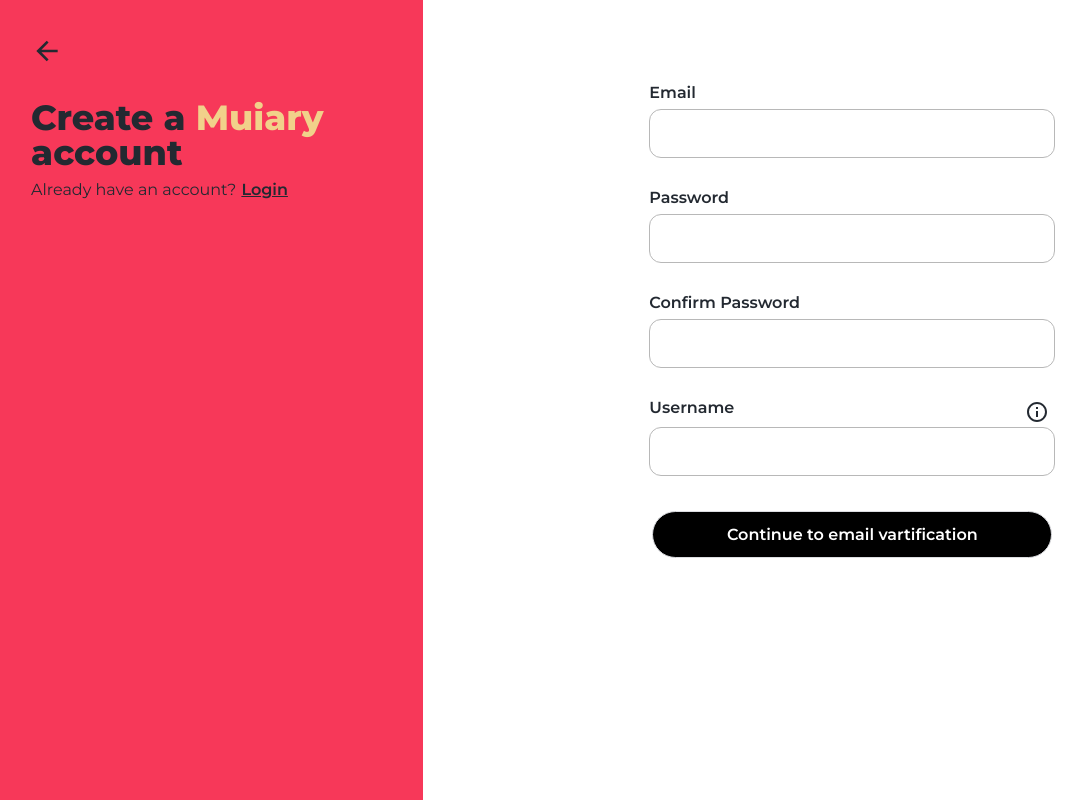
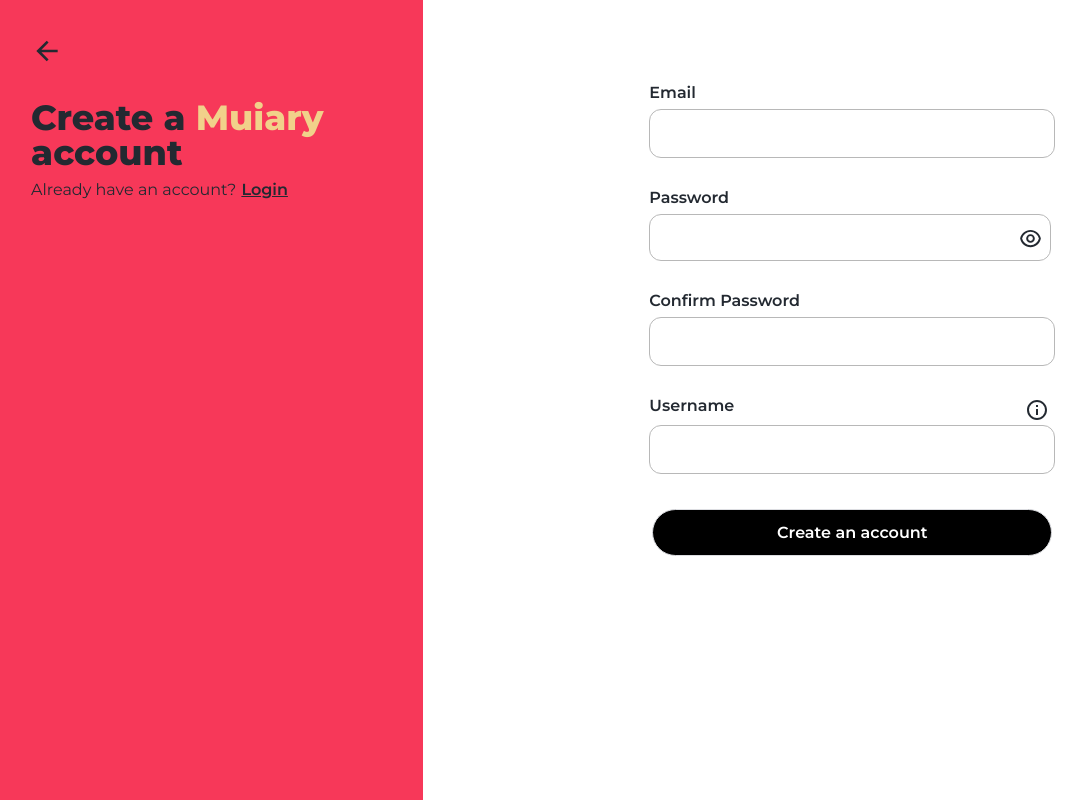
Before and after one commit to MinaJi/Muiary, a React (Create React App) app in the folder muiary-react-app/: page /signup in a window 1280 px wide. Shown: the whole page, without its empty margins (4-1090 px from the left). Built offline with nearby package versions, Linux system fonts and the light colour scheme; no server answers.

Commit message:
usermenu

```diff
--- a/muiary-react-app/src/components/MainHeader.jsx
+++ b/muiary-react-app/src/components/MainHeader.jsx
@@ -25,7 +25,7 @@
     width: 100%;
     position: fixed;
     padding-left: 15px;
-    z-index: 100; // 제일 최상단에 보이게 하기 위해 ?
+    z-index: 100;
     @media screen and (max-width: 900px) {
       border-bottom: 1px solid ${(props) => props.theme.borderColor};
     }
@@ -37,7 +37,7 @@
   border: 1px solid ${(props) => props.theme.borderColor};
   color: ${(props) => props.theme.textColor};
   border-radius: 10px;
-  width: 71px;
+  width: 72px;
   height: 40px;
   margin: 3px;
   cursor: pointer;
@@ -154,6 +154,7 @@
           </Box>
           <Box sx={{ display: { xs: "flex", md: "none" }, flexGrow: 1 }}>
             <Img
+              style={{ marginTop: "7px" }}
               src="/static/logoonlytext.png"
               alt="logo"
               onClick={() => navi("/")}
@@ -163,7 +164,6 @@
             {list.map((item, i) => (
               <TextBtn
                 key={i}
-                // onClick={handleCloseNavMenu}
                 onClick={() => navi(item.url)}
                 sx={{ my: 2, color: "black", display: "block" }}
               >
@@ -173,7 +173,7 @@
           </Box>
           <Box sx={{ flexGrow: 0, display: { xs: "none", md: "flex" } }}>
             {user ? (
-              <Btn onClick={() => navi("/mypage")}>Mypage</Btn>
+              <Btn onClick={() => navi("/mypage")}>My page</Btn>
             ) : (
               <Btn onClick={() => navi("/signup")}>Sign up</Btn>
             )}
@@ -182,7 +182,9 @@
             ) : (
               <Btn onClick={() => navi("/signin")}>Sign in</Btn>
             )}
-            <ToggleSwitch toggle={toggleTheme} mode={ThemeMode} />
+            <div style={{ marginTop: "5px" }}>
+              <ToggleSwitch toggle={toggleTheme} mode={ThemeMode} />
+            </div>
           </Box>
           <Box sx={{ flexGrow: 0, display: { xs: "flex", md: "none" } }}>
             <StyledIconBtn
--- a/muiary-react-app/src/components/SignupForm.jsx
+++ b/muiary-react-app/src/components/SignupForm.jsx
@@ -9,6 +9,8 @@
 import { formSchemas } from "../schemas";
 import { RiInformationLine, RiInformationFill } from "react-icons/ri";
 import { Tooltip } from "./tooltips/Tooltip";
+import { RiEyeLine, RiEyeOffLine } from "react-icons/ri";
+import { useState } from "react";
 
 const GridContainer = styled(Grid)`
   && {
@@ -45,6 +47,17 @@
   .input-div {
     margin-bottom: 8%;
   }
+  .password-input-wrapper {
+    border: ${(props) => props.theme.formBorder};
+    display: flex;
+    height: 45px;
+    width: 100%;
+    border-radius: 12px;
+    :focus-within {
+      outline: none;
+      border: 2px solid #f1d18a;
+    }
+  }
   input {
     border: ${(props) => props.theme.formBorder};
     height: 45px;
@@ -58,6 +71,26 @@
   .input-error,
   select.input-error {
     border: 1.5px solid #e11d48;
+  }
+  .input-error-pwd,
+  select.input-error-pwd {
+    border: 1.5px solid #e11d48;
+    display: flex;
+    height: 45px;
+    width: 100%;
+    border-radius: 12px;
+    :focus-within {
+      outline: none;
+      border: 2px solid #f1d18a;
+    }
+  }
+  .eye-icon {
+    cursor: pointer;
+    font-size: 23px;
+    margin-top: 0.7rem;
+    box-sizing: inherit;
+    align-items: flex-end;
+    margin-right: 2%;
   }
   .i-icon {
     font-size: 24px;
@@ -78,9 +111,20 @@
   }
 `;
 
+const styles = {
+  pwdInput: {
+    flexGrow: "1",
+    border: "none",
+    backgroundColor: "inherit",
+    borderRadius: "20px",
+    boxSizing: "inherit",
+  },
+};
+
 function SignupForm() {
   const navi = useNavigate();
   const { createUser } = UserAuth();
+  const [showPassword, setShowPassword] = useState(false);
 
   const onSubmit = async (values, actions) => {
     try {
@@ -141,14 +185,30 @@
         </Grid>
         <Grid item className="input-div">
           <p>Password</p>
+          <div
+            className={
+              errors.password && touched.password
+                ? "input-error-pwd"
+                : "password-input-wrapper"
+            }
+          >
             <input
-            type="password"
+              type={showPassword ? "text" : "password"}
               id="password"
               value={values.password}
               onBlur={handleBlur}
               onChange={handleChange}
-            className={errors.password && touched.password ? "input-error" : ""}
+              style={styles.pwdInput}
             />
+            <span
+              className="eye-icon"
+              onClick={() => {
+                setShowPassword(!showPassword);
+              }}
+            >
+              {showPassword ? <RiEyeOffLine /> : <RiEyeLine />}
+            </span>
+          </div>
           {errors.password && touched.password && (
             <span className="error-wrapper">
               <span className="i-icon-fill">
@@ -212,8 +272,7 @@
           )}
         </Grid>
         <Grid item>
-          <Btn type="submit">Continue to email vartification</Btn>
-          {/* 이거 버튼타입 서브밋해도되나? */}
+          <Btn type="submit">Create an account</Btn>
         </Grid>
       </StyledForm>
     </GridContainer>
--- a/muiary-react-app/src/components/ToggleSwitch.jsx
+++ b/muiary-react-app/src/components/ToggleSwitch.jsx
@@ -7,7 +7,7 @@
   display: inline-block;
   width: 60px;
   height: 34px;
-  margin-top: 5px;
+  /* margin-top: 5px; */
 
   .switch {
     opacity: 0;
--- a/muiary-react-app/src/components/UserMenu.jsx
+++ b/muiary-react-app/src/components/UserMenu.jsx
@@ -1,39 +1,70 @@
 import React from "react";
-import { Box, Container, Divider, Grid } from "@mui/material";
+import { Box, Divider, Grid } from "@mui/material";
 import styled from "styled-components";
 import ToggleSwitch from "./ToggleSwitch";
 import { useTheme } from "../context/themeProvider";
 import { useNavigate } from "react-router-dom";
 import { motion } from "framer-motion";
+import { UserAuth } from "../context/AuthContext";
 
 const StyledGrid = styled(Grid)`
   && {
     margin-top: 100px;
     width: 100%;
-    height: calc(100vh - 65px);
+  }
+  .toggle-switch-wrapper {
+    background-color: transparent;
+    border: 1px solid ${(props) => props.theme.borderColor};
+    border-radius: 10px;
+    margin-top: 35px;
+    padding: 5px;
+    padding-left: 8px;
+    width: max-content;
+  }
+  .wrapper-sapn {
+    font-size: 12px;
+    margin-right: 100px;
   }
 `;
 
 const StyledDivider = styled(Divider)`
   && {
-    width: 350px;
+    width: 320px;
+    background-color: 1px solid ${(props) => props.theme.borderColor};
   }
 `;
 
 const Btn = styled.button`
-  background-color: ${(props) => props.theme.buttonColor};
-  border: 1px solid ${(props) => props.theme.borderColor};
+  font-size: 15px;
+  font-weight: 500;
+  background-color: transparent;
+  border: none;
   color: ${(props) => props.theme.textColor};
-  border-radius: 10px;
-  width: 70px;
   height: 40px;
-  margin: 3px;
+  width: 100%;
+  text-align: left;
+  margin: 5px;
   cursor: pointer;
+  transition: color 0.25s;
+  :hover {
+    color: ${(props) => props.theme.red};
+    font-weight: 600;
+  }
 `;
 
 function UserMenu() {
   const [ThemeMode, toggleTheme] = useTheme();
   const navi = useNavigate();
+  const { user, logOut } = UserAuth();
+
+  const handleSignOut = async () => {
+    try {
+      await logOut();
+      navi("/");
+    } catch (error) {
+      console.log(error.message);
+    }
+  };
 
   return (
     <motion.div
@@ -42,21 +73,34 @@
       exit={{ opacity: 0 }}
     >
       <Box sx={{ flexGrow: 0, display: { xs: "flex", md: "none" } }}>
-        <Container>
         <StyledGrid container direction="column" alignItems="center">
           <Grid item>
+            {user ? (
+              <Btn onClick={() => navi("/mypage")}>Mypage</Btn>
+            ) : (
               <Btn onClick={() => navi("/signup")}>Sign up</Btn>
+            )}
+
             <StyledDivider />
           </Grid>
           <Grid item>
+            {user ? (
+              <Btn onClick={handleSignOut}>Sign out</Btn>
+            ) : (
               <Btn onClick={() => navi("/signin")}>Sign in</Btn>
+            )}
+
             <StyledDivider />
           </Grid>
-            <Grid item>
+          <Grid container alignItems="center" className="toggle-switch-wrapper">
+            <Grid item className="wrapper-sapn">
+              <span>Theme</span>
+            </Grid>
+            <Grid item className="switch">
               <ToggleSwitch toggle={toggleTheme} mode={ThemeMode} />
             </Grid>
+          </Grid>
         </StyledGrid>
-        </Container>
       </Box>
     </motion.div>
   );
--- a/muiary-react-app/src/context/AuthContext.js
+++ b/muiary-react-app/src/context/AuthContext.js
@@ -6,7 +6,6 @@
   onAuthStateChanged,
 } from "firebase/auth";
 import { auth } from "../firebase-config";
-import { getDisplayName } from "@mui/utils";
 
 const UserContext = createContext();
 
--- a/muiary-react-app/src/pages/Mypage.jsx
+++ b/muiary-react-app/src/pages/Mypage.jsx
@@ -2,10 +2,8 @@
 import MainHeader from "../components/MainHeader";
 import styled from "styled-components";
 import { Container } from "@mui/system";
-import { Avatar, Badge, Grid, IconButton, List, MenuItem } from "@mui/material";
+import { Grid, IconButton, List, MenuItem } from "@mui/material";
 import { UserAuth } from "../context/AuthContext";
-import EditProfilePic from "../components/EditProfilePic";
-import { list } from "firebase/storage";
 import { Outlet, useNavigate } from "react-router-dom";
 import { motion } from "framer-motion";
 
@@ -36,10 +34,21 @@
   && {
     padding-top: 65px;
     background-clip: content-box;
-    /* background-color: #e8e8e8; */
     height: 100vh;
     position: fixed;
     width: 15%;
+  }
+`;
+
+const StyledMenu = styled(MenuItem)`
+  && {
+    font-weight: 500;
+    :hover {
+      /* background-color: ${(props) => props.theme.borderColor}; */
+    }
+    .icon {
+      color: ${(props) => props.theme.red};
+    }
   }
 `;
 
@@ -48,9 +57,6 @@
     padding-top: 65px;
     background-clip: content-box;
     padding-left: 15%;
-    /* p {
-      font-size: 50px;
-    } */
   }
 `;
 
@@ -67,12 +73,12 @@
       <MainHeader />
       <LeftDiv item>
         {menu.map((item, i) => (
-          <MenuItem key={i} onClick={() => navi(item.url)}>
-            <IconButton>
+          <StyledMenu key={i} onClick={() => navi(item.url)}>
+            <IconButton className="icon">
               <i className={item.icon}></i>
             </IconButton>
             <span>{item.title}</span>
-          </MenuItem>
+          </StyledMenu>
         ))}
       </LeftDiv>
       <RigthDiv item>
--- a/muiary-react-app/src/pages/MypageProfile.jsx
+++ b/muiary-react-app/src/pages/MypageProfile.jsx
@@ -141,7 +141,8 @@
   };
 
   const usersRef = doc(db, `users/${user.uid}`);
-  const [username, setUsername] = useState("");
+  // const [username, setUsername] = useState("");
+  const [nickname, setNickname] = useState("");
   const [dateOfBirth, setDateOfBirth] = useState("");
   const [country, setCountry] = useState("");
   const [bio, setBio] = useState("");
@@ -149,11 +150,13 @@
   const handleUpdateProfile = async (e) => {
     e.preventDefault();
     await updateDoc(usersRef, {
-      username: username || users.username,
+      // username: username || users.username,
+      nickname: nickname || users.nickname,
       bio: bio || users.bio,
       country: country || users.country,
       dateOfBirth: dateOfBirth || users.dateOfBirth,
     });
+    alert("업데완료 ㅋㅋ");
   };
 
   const [dateValue, setDateValue] = useState(new Date());
@@ -178,12 +181,12 @@
                   <StyledInput placeholder={user.email} readOnly />
                 </Grid>
                 <Grid item xs={6}>
-                  <StyledText>Username</StyledText>
+                  <StyledText>Nickname</StyledText>
                   <StyledInput
-                    placeholder={users && users.username}
+                    placeholder={users && users.nickname}
                     readOnly={isReadOnly}
                     onChange={(e) => {
-                      setUsername(e.target.value);
+                      setNickname(e.target.value);
                     }}
                   />
                 </Grid>
```
Lines whose indentation alone changed are shown as unchanged.
